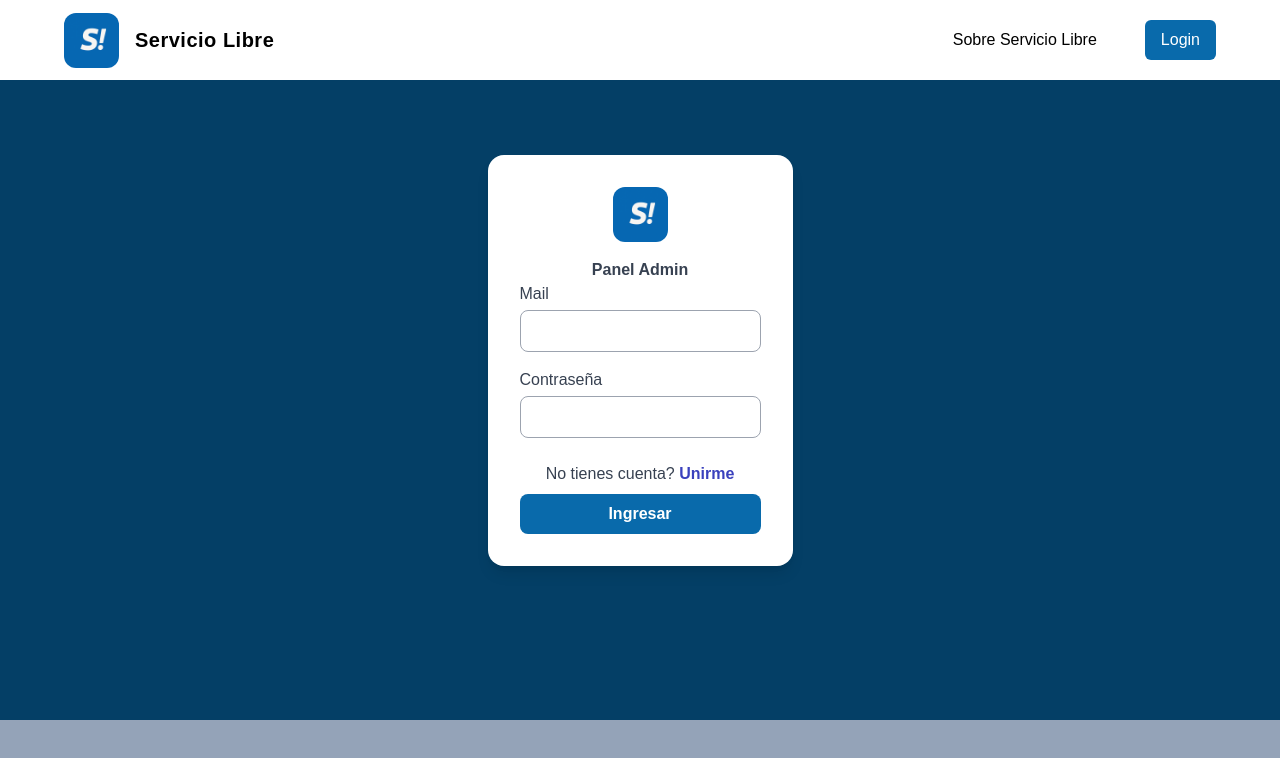
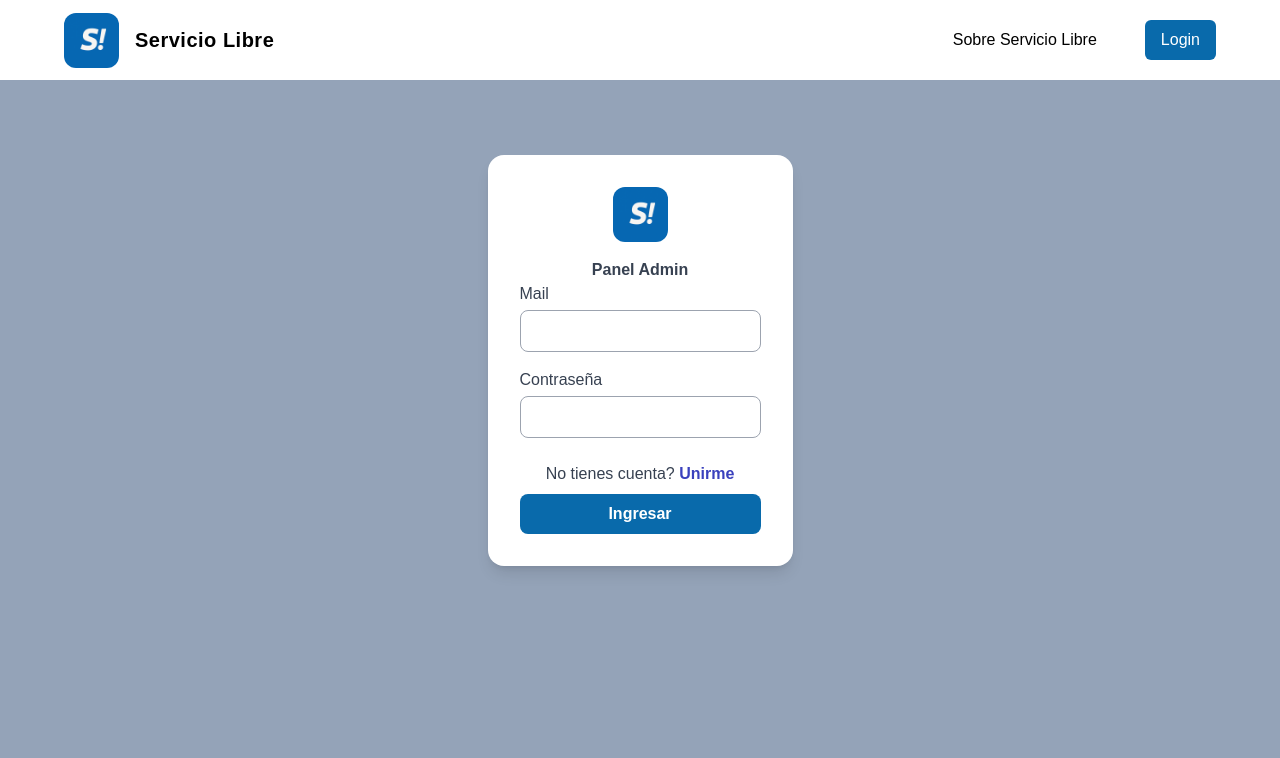
Before and after one commit to arondiaz/ican, a Next.js app in the folder frontend/: page /login in a window 1280 px wide. Shown: the top 758 px of the page. Built offline with nearby package versions, Linux system fonts and the light colour scheme.

Commit message:
updated login background style

```diff
--- a/frontend/src/app/login/page.tsx
+++ b/frontend/src/app/login/page.tsx
@@ -25,8 +25,8 @@ const Page = () => {
       const data = await res.json();
       if (data.success) {
         router.push("/admin");
-      }else{
-        alert("Credenciales inválidas")
+      } else {
+        alert("Credenciales inválidas");
       }
     } catch (error) {
       console.log(error);
@@ -35,7 +35,7 @@ const Page = () => {
   return (
     <>
       <Navbar />
-      <section className="bg-dark flex justify-center items-center h-[calc(100vh-80px)] text-gray-700">
+      <section className=" flex justify-center items-center h-[calc(100vh-80px)] text-gray-700">
         <div className="flex justify-center items-center">
           <div className=" bg-white p-8 rounded-2xl shadow-lg w-full max-w-md">
             <div className="flex justify-center items-center mb-4">
```
